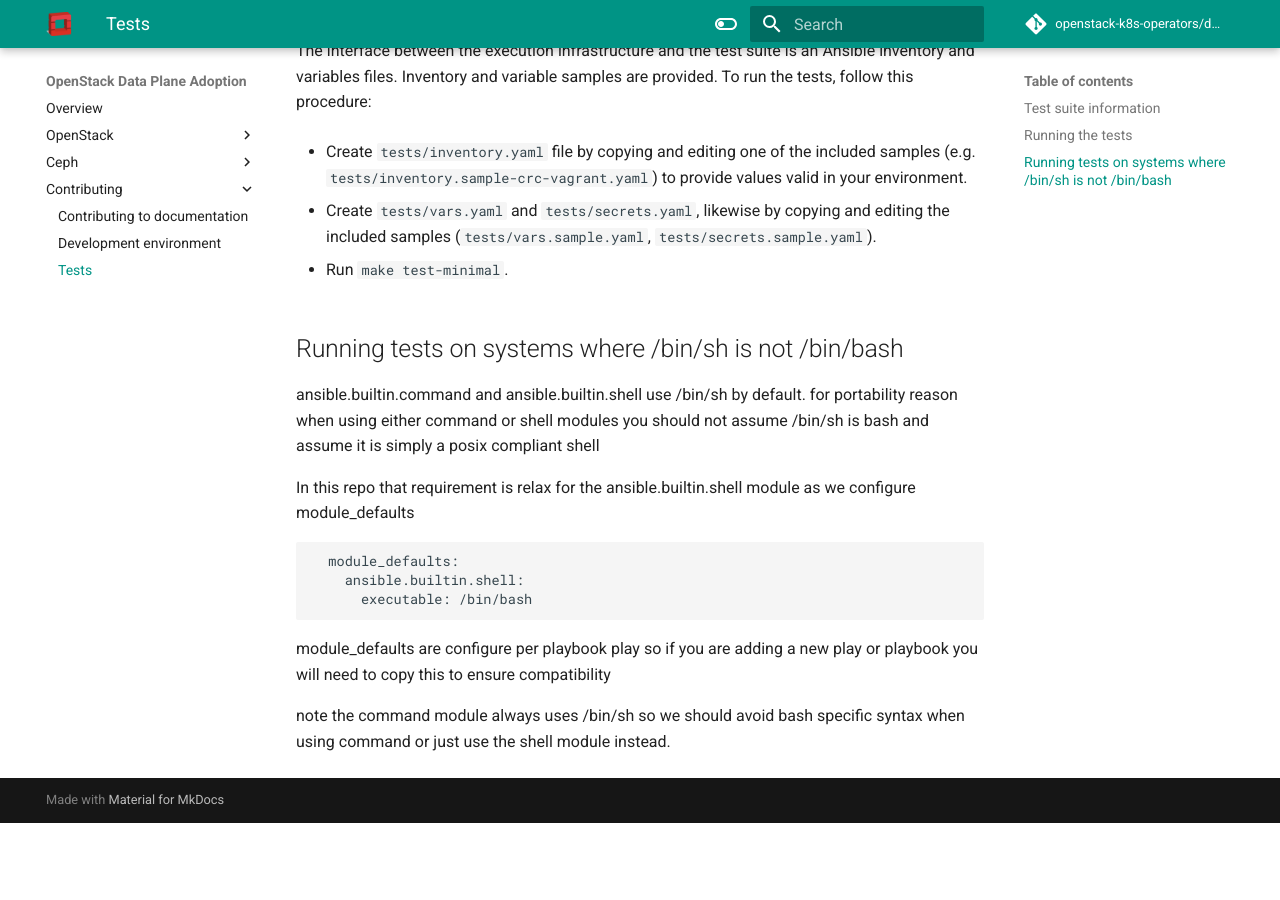
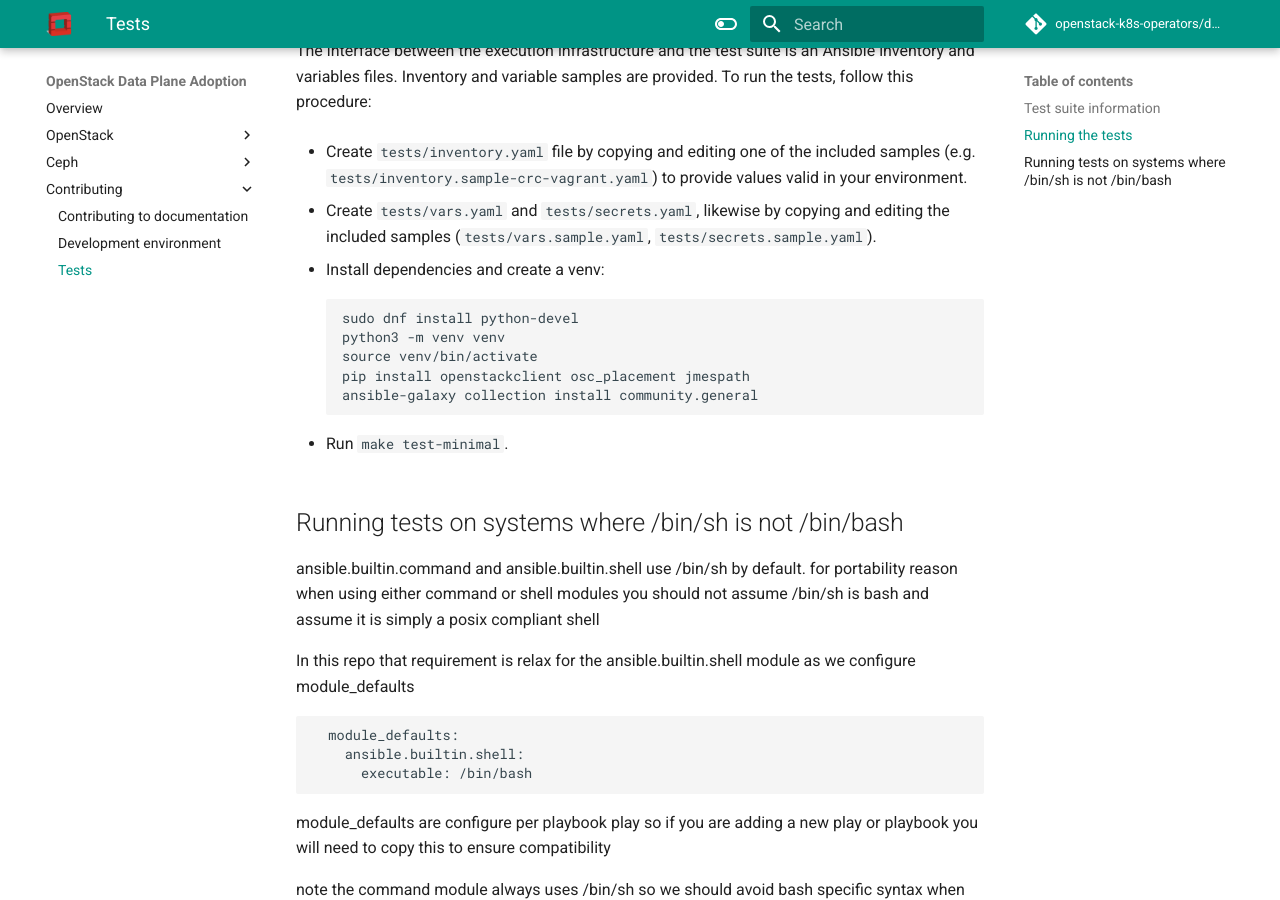
Before and after one commit to openstack-k8s-operators/data-plane-adoption, an MkDocs documentation site: the page built from docs/contributing/tests.md, in a window 1280 px wide and 900 px high, scrolled down 469 px. Built offline with MkDocs 1.6.1 and Material for MkDocs 9.7.7, drawn with Linux system fonts in a browser that asks for light colours; comment, search, counter and statistics services are not loaded; the version menu is left out; before the commit the page ends 1292 px from its top, so only the background shows below that.

Commit message:
Update sample vars and secrets and test doc
Add missing dependencies insntallation step into testing docs
(based on the adoption hackathon demos recoreded)

Improve samples default values so that user can make less manual
editions to start the test suits.

Signed-off-by: Bohdan Dobrelia <bdobreli@redhat.com>

````diff
--- a/docs/contributing/tests.md
+++ b/docs/contributing/tests.md
@@ -28,6 +28,15 @@ samples are provided. To run the tests, follow this procedure:
   copying and editing the included samples (`tests/vars.sample.yaml`,
   `tests/secrets.sample.yaml`).
 
+* Install dependencies and create a venv:
+  ```
+  sudo dnf install python-devel
+  python3 -m venv venv
+  source venv/bin/activate
+  pip install openstackclient osc_placement jmespath
+  ansible-galaxy collection install community.general
+  ```
+
 * Run `make test-minimal`.
 
 
````
Also changed, not shown: 2 other files.
